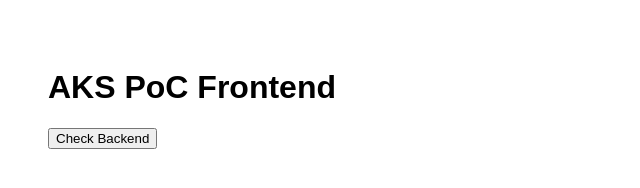
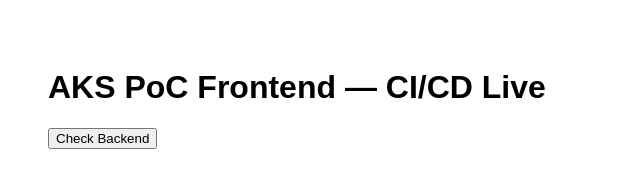
Before and after one commit to krishnagmx/azure-aks-poc, a website: page src/frontend/index.html in a window 1280 px wide. Shown: the whole page, without its empty margins (0-640 px from the left). Drawn offline with Linux system fonts and the light colour scheme.

Commit message:
Show CI/CD status in title

```diff
--- a/src/frontend/index.html
+++ b/src/frontend/index.html
@@ -1,8 +1,8 @@
 <!DOCTYPE html>
 <html>
-<head><title>AKS PoC Frontend</title></head>
+<head><title>AKS PoC Frontend — CI/CD Live</title></head>
 <body style="font-family: sans-serif; padding: 40px;">
-  <h1>AKS PoC Frontend</h1>
+  <h1>AKS PoC Frontend — CI/CD Live</h1>
   <button onclick="check()">Check Backend</button>
   <pre id="out"></pre>
   <script>
```
